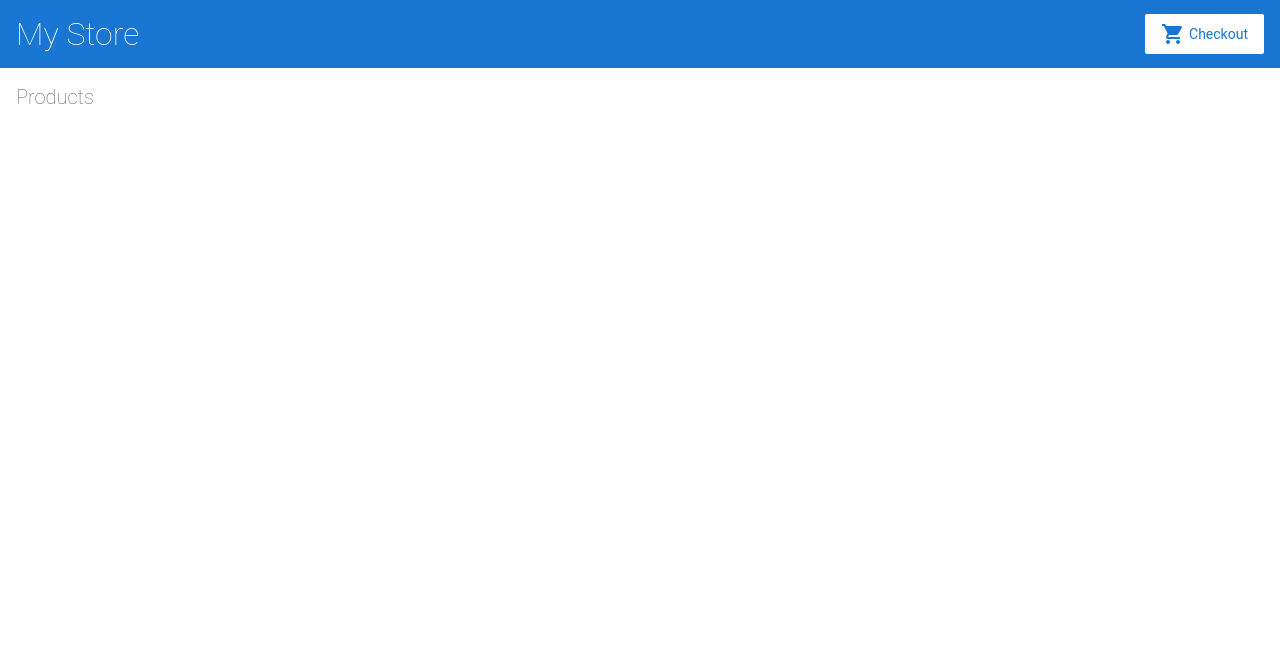
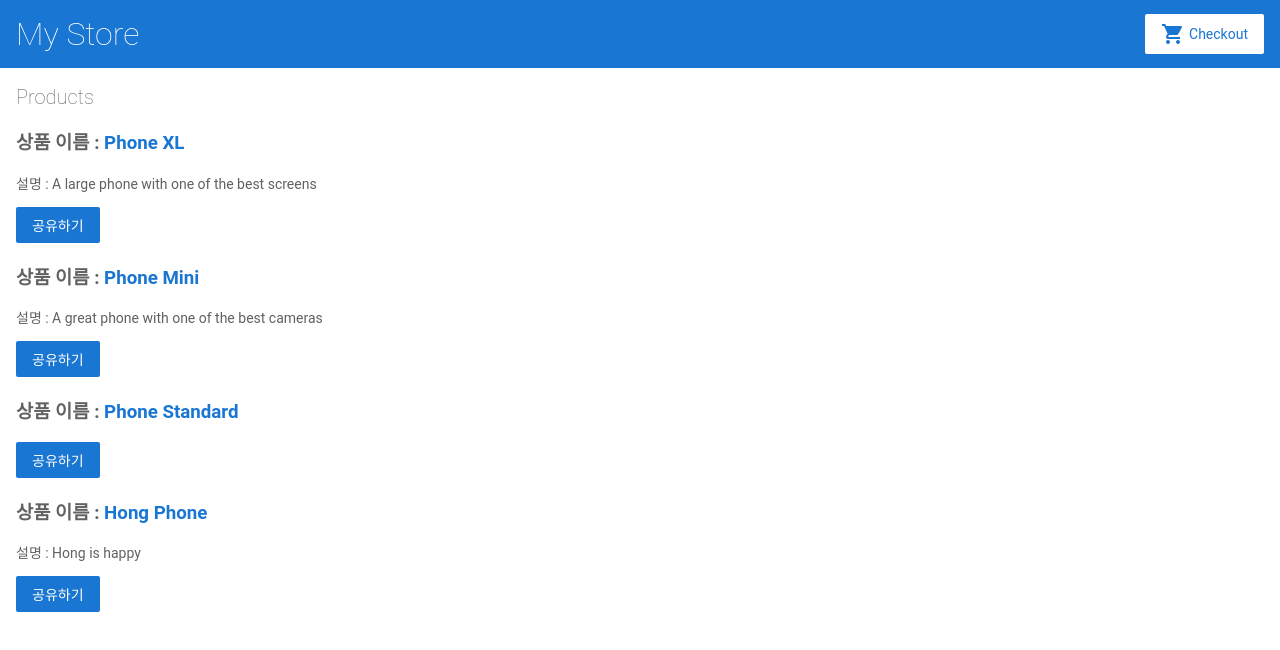
Before and after one commit to GiSeok-Hong/angular-mystore-practice, an Angular app: page / in a window 1280 px wide. Shown: the top 650 px of the page. Built offline with nearby package versions, Linux system fonts and the light colour scheme.

Commit message:
상품 목록 생성하기

```diff
--- a/src/app/product-list/product-list.component.html
+++ b/src/app/product-list/product-list.component.html
@@ -1,8 +1,18 @@
 <h2>Products</h2>
 
+<!-- *ngFor를 사용하면 목록에 있는 개별 상품마다 <div> 엘리먼트를 반복할 수 있다. -->
+<div *ngFor="let product of products">
+  <h3>
+    상품 이름 :
+    <a [title]="'Go to ' + product.name + ' Details'">
+      {{ product.name }}
+    </a>
+  </h3>
 
-<!--
-Copyright Google LLC. All Rights Reserved.
-Use of this source code is governed by an MIT-style license that
-can be found in the LICENSE file at https://angular.io/license
--->
+  <!-- *ngIf 디렉티브를 추가하면 상품 설명이 존재할 때 이 생품의 설명을 DOM에 추가할 수 있다
+       3번째 상품은 상품 설명이 없기 때문에 <p> 엘리먼트가 생성되지 않는다.
+  -->
+  <p *ngIf="product.description">설명 : {{ product.description }}</p>
+
+  <button (click)="share()">공유하기</button>
+</div>
--- a/src/app/products.ts
+++ b/src/app/products.ts
@@ -10,22 +10,26 @@ export const products = [
     id: 1,
     name: 'Phone XL',
     price: 799,
-    description: 'A large phone with one of the best screens'
+    description: 'A large phone with one of the best screens',
   },
   {
     id: 2,
     name: 'Phone Mini',
     price: 699,
-    description: 'A great phone with one of the best cameras'
+    description: 'A great phone with one of the best cameras',
   },
   {
     id: 3,
     name: 'Phone Standard',
     price: 299,
-    description: ''
-  }
+    description: '',
+  },
+  {
+    id: 4,
+    name: 'Hong Phone',
+    description: 'Hong is happy',
+  },
 ];
-
 
 /*
 Copyright Google LLC. All Rights Reserved.
```
